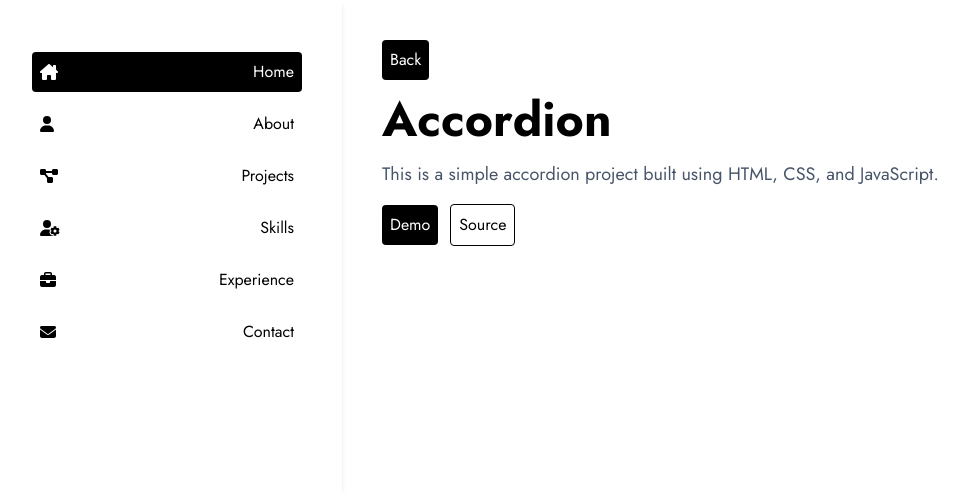
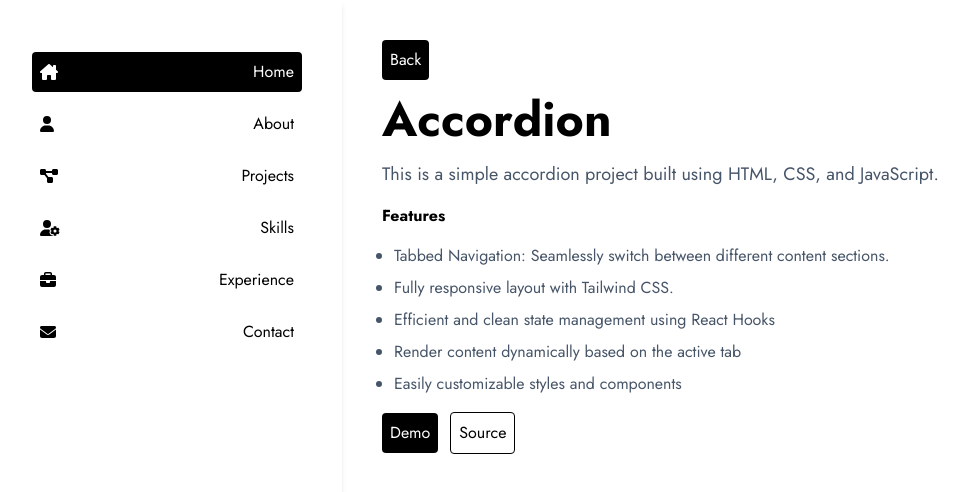
Before and after one commit to Mark-Alexis-Posadas/react-portfolio, a React (Vite) app: page /projects/Accordion in a window 1280 px wide. Shown: the top 492 px of the page, without its empty margins (8-976 px from the left). Built offline with nearby package versions, Linux system fonts and the light colour scheme.

Commit message:
added features in project details

```diff
--- a/src/api/projectsData.js
+++ b/src/api/projectsData.js
@@ -4,7 +4,24 @@ const projectsData = [
     id: uuidv4(),
     pageTitle: "Tab",
     description:
-      "This project is a simple implementation of tabs using Vanilla JavaScript. It allows you to switch between different content sections without the need for page refresh.",
+      "This project is a tabbed interface built with React, utilizing Tailwind CSS for styling and React Hooks for state management. The project provides a simple and intuitive way to navigate between different sections or content within a single page application.",
+    features: [
+      {
+        text: "Tabbed Navigation: Seamlessly switch between different content sections.",
+      },
+      {
+        text: "Fully responsive layout with Tailwind CSS.",
+      },
+      {
+        text: "Efficient and clean state management using React Hooks",
+      },
+      {
+        text: "Render content dynamically based on the active tab",
+      },
+      {
+        text: "Easily customizable styles and components",
+      },
+    ],
     source:
       "https://github.com/Mark-Alexis-Posadas/vanilla-js-projects/tree/main/tab",
     demo: "https://tab-theta.vercel.app/",
--- a/src/pages/Projects/ProjectDetail.jsx
+++ b/src/pages/Projects/ProjectDetail.jsx
@@ -24,6 +24,22 @@ export default function ProjectDetail() {
           <h1 className="font-bold text-5xl">{project.pageTitle}</h1>
 
           <p className="text-lg text-slate-600 my-4">{project.description}</p>
+          <h2 className="font-bold">Features</h2>
+          <ul className="list-disc ml-3 my-4">
+            {projectsData.map((item, index) =>
+              item.features
+                ? item.features.map((feature, featureIndex) => (
+                    <li
+                      key={`${index}-${featureIndex}`}
+                      className="text-slate-600 mb-2"
+                    >
+                      {feature.text}
+                    </li>
+                  ))
+                : null
+            )}
+          </ul>
+
           <div className="flex items-center justify-between">
             <ul className="flex items-center gap-3">
               <a
@@ -44,8 +60,10 @@ export default function ProjectDetail() {
               </a>
             </ul>
             <ul className="flex items-center gap-3">
-              {project.tags.map((tag) => (
-                <li key={tag}>{tag}</li>
+              {project.tags.map((tag, idx) => (
+                <li key={tag}>
+                  {idx === project.tags.length - 1 ? tag : tag + ", "}
+                </li>
               ))}
             </ul>
           </div>
```
